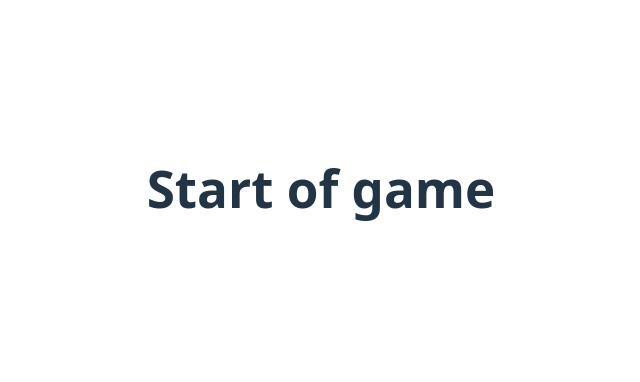
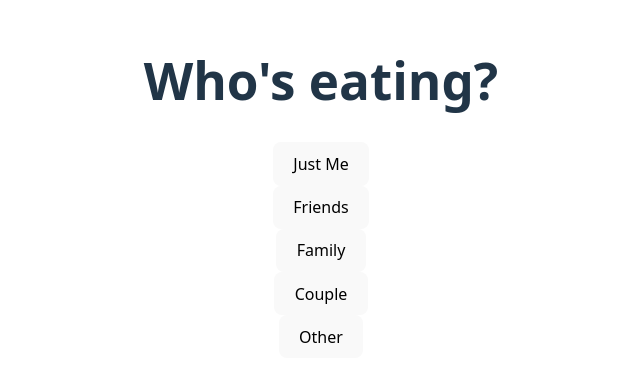
Before and after one commit to itsanat0m/foodFinder, a React (Vite) app in the folder frontend/: page /find in a window 1280 px wide. Shown: the part 212-594 px from the top of the page, without its empty margins (319-959 px from the left). Built offline with nearby package versions, Linux system fonts and the light colour scheme.

Commit message:
Game Started

```diff
--- a/frontend/src/components/Find.jsx
+++ b/frontend/src/components/Find.jsx
@@ -3,9 +3,7 @@ import QuestionBox from "./QuestionBox";
 function Find() {
     return (
         <>
-            <h1>
-            Start of game
-            </h1>
+            <QuestionBox />
         </>
     );
 }
```
